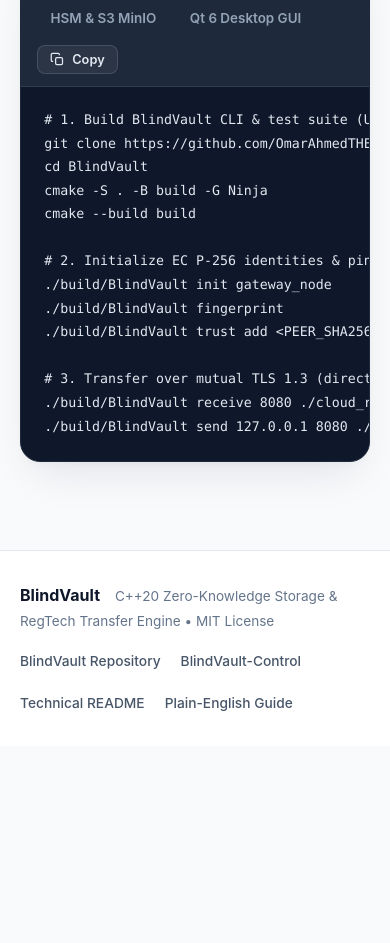
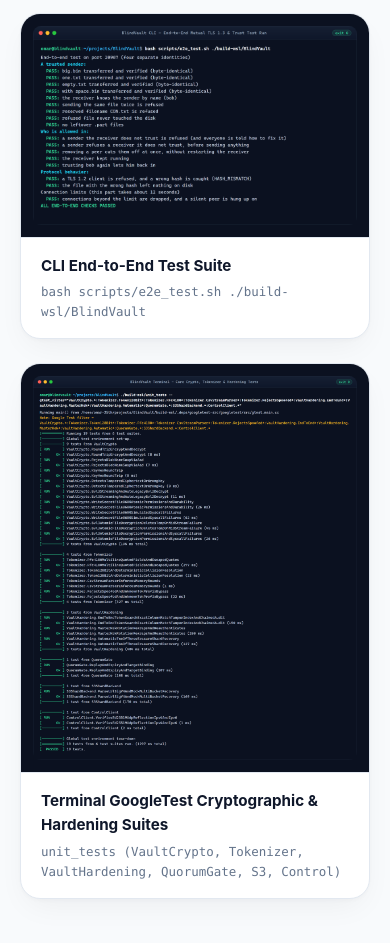
Before and after one commit to OmarAhmedTHE25th/BlindVault, a plain HTML site: page docs/index.html in a window 390 px wide. Shown: the part 8121-9064 px from the top of the page. Before the commit the page ends 8867 px from the top, so only its background shows below. Drawn offline with Linux system fonts and the light colour scheme.

Commit message:
docs(screenshots): add CLI and terminal test run screenshots to README and docs site

```diff
--- a/docs/index.html
+++ b/docs/index.html
@@ -37,6 +37,7 @@
         <a href="#xray">Live X-Ray</a>
         <a href="#security">Security</a>
         <a href="#benchmarks">Benchmarks</a>
+        <a href="#cli-tests">CLI &amp; Tests</a>
         <a href="#quickstart">Quickstart</a>
       </nav>
 
@@ -73,6 +74,7 @@
       <a href="#xray">Live X-Ray</a>
       <a href="#security">Security</a>
       <a href="#benchmarks">Benchmarks</a>
+      <a href="#cli-tests">CLI &amp; Tests</a>
       <a href="#quickstart">Quickstart</a>
       <a href="#control-plane">BlindVault-Control</a>
     </div>
@@ -769,7 +771,50 @@
       </div>
     </section>
 
-    <!-- 5. Clean Tabbed Quickstart -->
+    <!-- 5. Verified CLI & Terminal Test Runs -->
+    <section class="terminal-gallery-section reveal-on-scroll" id="cli-tests">
+      <div class="container">
+        <div class="section-intro">
+          <span class="eyebrow">Real CLI &amp; Terminal Test Captures</span>
+          <h2>Verified End-to-End &amp; Core Cryptographic Test Runs</h2>
+          <p>
+            Unedited captures from live <code class="mono-inline">scripts/e2e_test.sh</code> mutual TLS 1.3 CLI checks and GoogleTest cryptographic, RFC 4180 parser, quorum, and recovery suites (not microbenchmarks).
+          </p>
+        </div>
+
+        <div class="terminal-shot-grid">
+          <figure class="terminal-shot-card">
+            <div class="terminal-shot-media">
+              <img
+                src="./images/cli-e2e-test.png"
+                alt="BlindVault CLI end-to-end test run passing mTLS 1.3 transfers, trust revocation, TLS 1.2 refusal, and connection limits"
+                loading="lazy"
+              />
+            </div>
+            <figcaption class="terminal-shot-caption">
+              <strong>CLI End-to-End Test Suite</strong>
+              <span class="mono">bash scripts/e2e_test.sh ./build-wsl/BlindVault</span>
+            </figcaption>
+          </figure>
+
+          <figure class="terminal-shot-card">
+            <div class="terminal-shot-media">
+              <img
+                src="./images/terminal-unit-tests.png"
+                alt="BlindVault terminal GoogleTest output passing VaultCrypto, Tokenizer, VaultHardening, QuorumGate, S3ShardBackend, and ControlClient suites"
+                loading="lazy"
+              />
+            </div>
+            <figcaption class="terminal-shot-caption">
+              <strong>Terminal GoogleTest Cryptographic &amp; Hardening Suites</strong>
+              <span class="mono">unit_tests (VaultCrypto, Tokenizer, VaultHardening, QuorumGate, S3, Control)</span>
+            </figcaption>
+          </figure>
+        </div>
+      </div>
+    </section>
+
+    <!-- 6. Clean Tabbed Quickstart -->
     <section class="quickstart-section reveal-on-scroll" id="quickstart">
       <div class="container">
         <div class="section-intro">
--- a/docs/styles.css
+++ b/docs/styles.css
@@ -1491,6 +1491,60 @@ code {
   color: var(--accent-blue);
 }
 
+/* Verified CLI & Terminal Test Screenshots */
+.terminal-gallery-section {
+  padding: 4.5rem 0;
+}
+
+.terminal-shot-grid {
+  display: grid;
+  grid-template-columns: repeat(2, minmax(0, 1fr));
+  gap: 1.5rem;
+  align-items: start;
+}
+
+.terminal-shot-card {
+  margin: 0;
+  background: var(--bg-card);
+  border: 1px solid var(--border-card);
+  border-radius: var(--radius-lg);
+  box-shadow: var(--shadow-card);
+  overflow: hidden;
+  display: flex;
+  flex-direction: column;
+}
+
+.terminal-shot-media {
+  background: #0b1120;
+  padding: 0.75rem;
+  border-bottom: 1px solid var(--border-card);
+}
+
+.terminal-shot-media img {
+  display: block;
+  width: 100%;
+  height: auto;
+  border-radius: 8px;
+}
+
+.terminal-shot-caption {
+  padding: 1rem 1.25rem;
+  display: flex;
+  flex-direction: column;
+  gap: 0.25rem;
+}
+
+.terminal-shot-caption strong {
+  color: var(--text-heading);
+  font-size: 0.95rem;
+}
+
+.terminal-shot-caption span {
+  color: var(--text-muted);
+  font-size: 0.78rem;
+  word-break: break-word;
+}
+
 /* Scroll Reveal */
 .reveal-on-scroll {
   opacity: 0;
@@ -1507,7 +1561,8 @@ code {
 @media (max-width: 1024px) {
   .hero-grid,
   .cloud-grid,
-  .control-card {
+  .control-card,
+  .terminal-shot-grid {
     grid-template-columns: 1fr;
   }
 
```
Also changed, not shown: docs/images/cli-e2e-test.png (added), docs/images/terminal-unit-tests.png (added), 1 other file.
